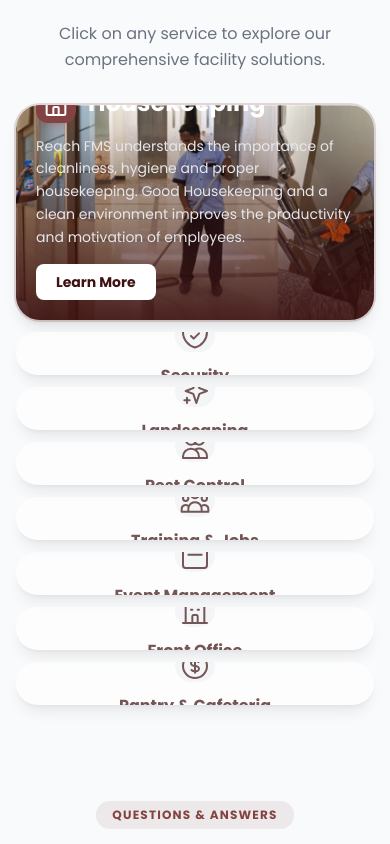
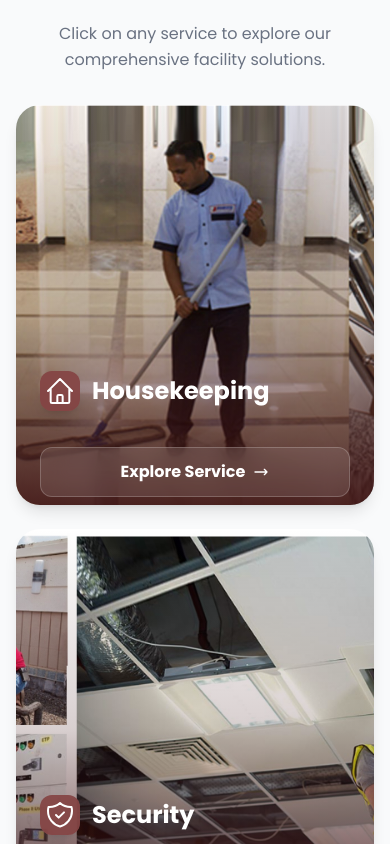
Before and after one commit to AaryaBalan/Reach-Website, a React (Vite) app: page / in a window 390 px wide. Shown: the part 5820-6664 px from the top of the page. Built offline with nearby package versions, Linux system fonts and the light colour scheme.

Commit message:
feat: Add responsive grid layout for services on mobile/tablet and adjust expanding card visibility for larger screens.

```diff
--- a/src/components/Services.jsx
+++ b/src/components/Services.jsx
@@ -118,15 +118,15 @@ const Services = () => {
                 </div>
 
                 {/* Expanding Cards Container */}
-                <div className="flex flex-col lg:flex-row min-h-[600px] md:min-h-200 lg:min-h-[500px] lg:h-[500px] gap-3 md:gap-4 w-full">
+                <div className="hidden lg:flex flex-row min-h-[500px] h-[500px] gap-4 w-full">
                     {services.map((service) => (
                         <div
                             key={service.id}
                             onClick={() => setActiveId(service.id)}
                             className={`relative cursor-pointer bg-white rounded-3xl overflow-hidden shadow-lg transition-all duration-[700ms] ease-[cubic-bezier(0.25,1,0.5,1)]
                                 ${activeId === service.id
-                                    ? 'lg:flex-[5] flex-[5] opacity-100 ring-2 ring-brand-600/20'
-                                    : 'lg:flex-[1] flex-[1] opacity-70 hover:opacity-100'
+                                    ? 'flex-[5] opacity-100 ring-2 ring-brand-600/20'
+                                    : 'flex-[1] opacity-70 hover:opacity-100'
                                 }
                             `}
                         >
@@ -142,27 +142,27 @@ const Services = () => {
                             <div className={`absolute inset-0 flex flex-col items-center justify-center p-4 transition-all duration-500
                                 ${activeId === service.id ? 'opacity-0 translate-y-20 pointer-events-none' : 'opacity-100 translate-y-0'}
                             `}>
-                                <div className="w-10 h-10 md:w-12 md:h-12 rounded-full bg-gray-100 flex items-center justify-center text-brand-900 mb-3 md:mb-4">
+                                <div className="w-12 h-12 rounded-full bg-gray-100 flex items-center justify-center text-brand-900 mb-4">
                                     {service.icon}
                                 </div>
                                 <h3
-                                    className="text-base md:text-lg font-bold text-brand-900 lg:rotate-180 whitespace-nowrap lg:mt-4 lg:[writing-mode:vertical-rl]"
+                                    className="text-lg font-bold text-brand-900 rotate-180 whitespace-nowrap mt-4 [writing-mode:vertical-rl]"
                                 >
                                     {service.title}
                                 </h3>
                             </div>
 
                             {/* Active Content */}
-                            <div className={`absolute bottom-0 left-0 right-0 p-5 md:p-8 text-white transition-all duration-700 delay-200
+                            <div className={`absolute bottom-0 left-0 right-0 p-8 text-white transition-all duration-700 delay-200
                                 ${activeId === service.id ? 'opacity-100 translate-y-0' : 'opacity-0 translate-y-10'}
                             `}>
-                                <div className="flex items-center gap-3 md:gap-4 mb-3 md:mb-4">
-                                    <div className="w-10 h-10 md:w-12 md:h-12 rounded-xl bg-brand-600 flex items-center justify-center text-white shadow-lg shadow-brand-600/30">
+                                <div className="flex items-center gap-4 mb-4">
+                                    <div className="w-12 h-12 rounded-xl bg-brand-600 flex items-center justify-center text-white shadow-lg shadow-brand-600/30">
                                         {service.icon}
                                     </div>
-                                    <h3 className="text-2xl md:text-3xl font-bold">{service.title}</h3>
+                                    <h3 className="text-3xl font-bold">{service.title}</h3>
                                 </div>
-                                <p className="text-gray-200 text-sm md:text-lg leading-relaxed max-w-xl mb-4 md:mb-6">
+                                <p className="text-gray-200 text-lg leading-relaxed max-w-xl mb-6">
                                     {service.desc}
                                 </p>
                                 <button
@@ -170,10 +170,51 @@ const Services = () => {
                                         e.stopPropagation();
                                         handleLearnMore(service.route);
                                     }}
-                                    className="px-5 py-2 md:px-6 md:py-2.5 bg-white text-brand-900 font-bold rounded-lg hover:bg-brand-600 hover:text-white transition-colors duration-300 text-sm md:text-base"
+                                    className="px-6 py-2.5 bg-white text-brand-900 font-bold rounded-lg hover:bg-brand-600 hover:text-white transition-colors duration-300"
                                 >
                                     Learn More
                                 </button>
+                            </div>
+                        </div>
+                    ))}
+                </div>
+
+                {/* Mobile/Tablet Grid Layout */}
+                <div className="grid grid-cols-1 md:grid-cols-2 gap-6 lg:hidden">
+                    {services.map((service) => (
+                        <div
+                            key={service.id}
+                            className="group relative h-[400px] rounded-3xl overflow-hidden shadow-lg"
+                        >
+                            {/* Background Image */}
+                            <div className="absolute inset-0 bg-cover bg-center transition-transform duration-700 group-hover:scale-110"
+                                style={{ backgroundImage: `url(${service.image})` }}
+                            >
+                                <div className="absolute inset-0 bg-linear-to-t from-brand-900/90 via-brand-900/20 to-transparent"></div>
+                            </div>
+
+                            {/* Content */}
+                            <div className="absolute inset-0 p-6 flex flex-col justify-end">
+                                <div className="transform transition-all duration-500 translate-y-4 group-hover:translate-y-0">
+                                    <div className="flex items-center gap-3 mb-3">
+                                        <div className="w-10 h-10 rounded-xl bg-brand-600/90 backdrop-blur-sm flex items-center justify-center text-white shadow-lg">
+                                            {service.icon}
+                                        </div>
+                                        <h3 className="text-2xl font-bold text-white">{service.title}</h3>
+                                    </div>
+
+                                    <p className="text-gray-200 text-sm leading-relaxed mb-6 opacity-0 group-hover:opacity-100 transition-opacity duration-500 delay-100 h-0 group-hover:h-auto overflow-hidden">
+                                        {service.desc}
+                                    </p>
+
+                                    <button
+                                        onClick={() => handleLearnMore(service.route)}
+                                        className="w-full py-3 bg-white/10 backdrop-blur-md border border-white/20 text-white font-bold rounded-xl hover:bg-brand-600 hover:border-brand-600 transition-all duration-300 flex items-center justify-center gap-2 group/btn"
+                                    >
+                                        Explore Service
+                                        <svg className="w-4 h-4 transform group-hover/btn:translate-x-1 transition-transform" fill="none" stroke="currentColor" viewBox="0 0 24 24"><path strokeLinecap="round" strokeLinejoin="round" strokeWidth={2} d="M17 8l4 4m0 0l-4 4m4-4H3" /></svg>
+                                    </button>
+                                </div>
                             </div>
                         </div>
                     ))}
```
